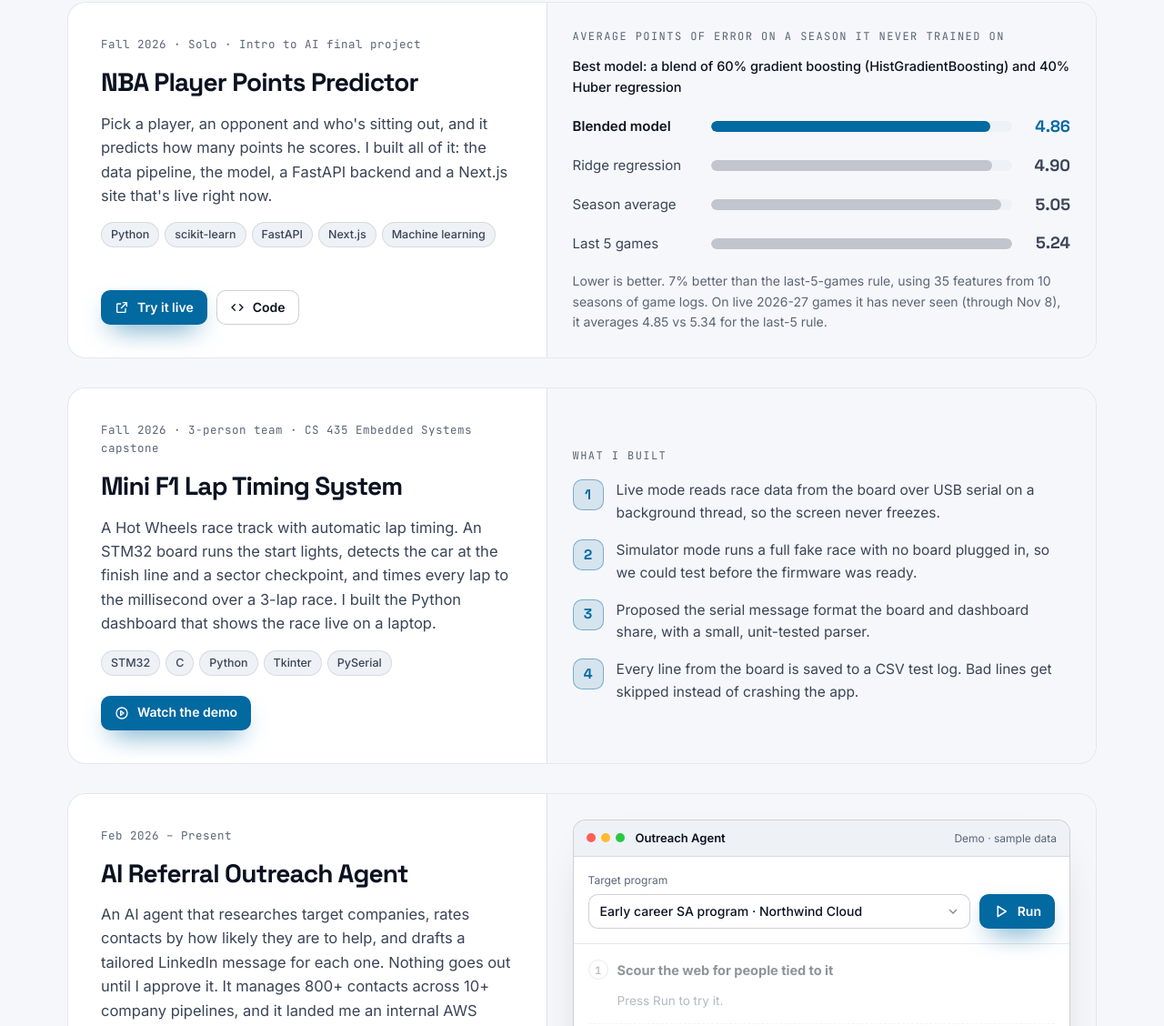
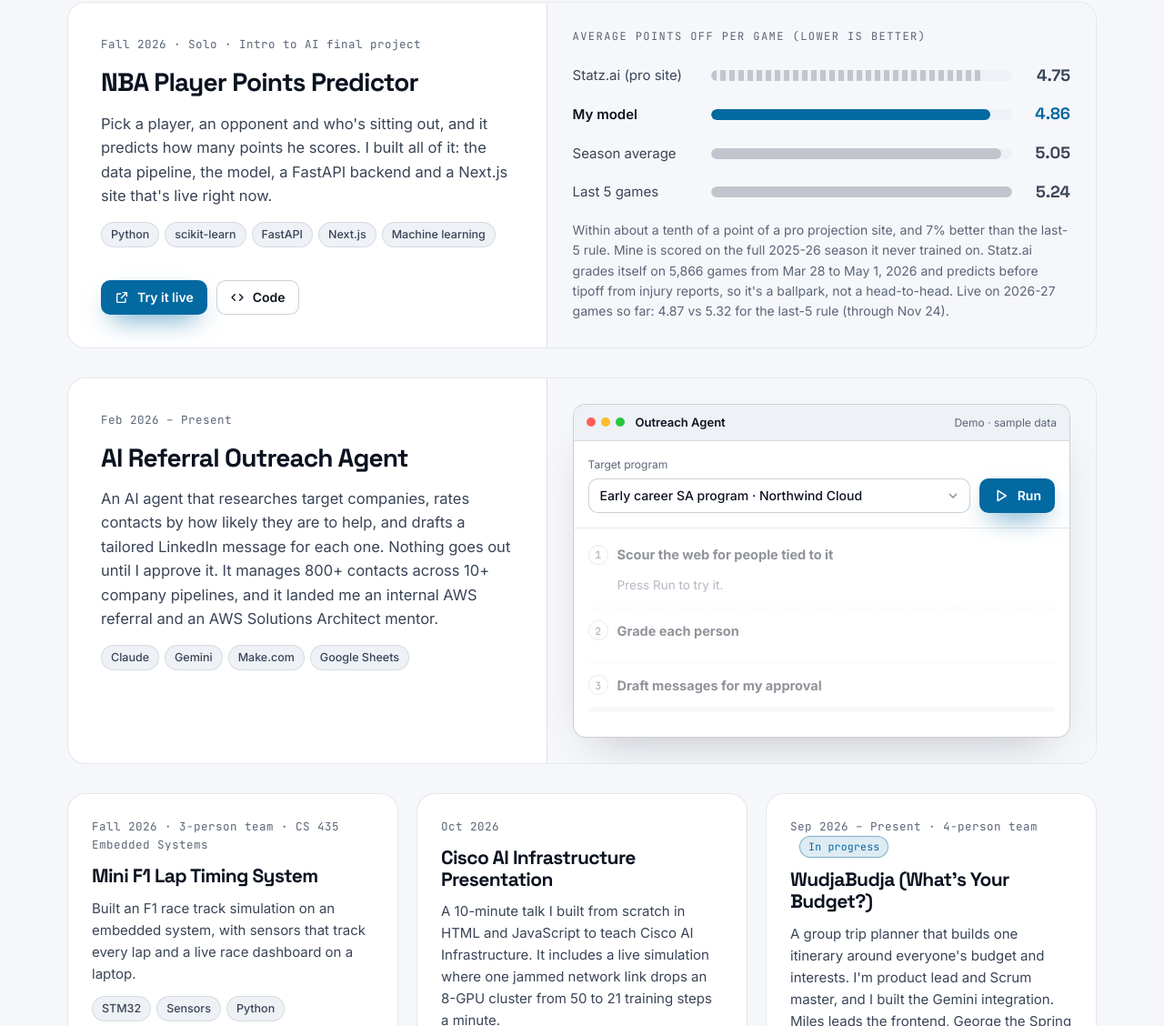
Before and after one commit to ethanokelberry824/ethanokelberry824.github.io, a plain HTML site: page index.html in a window 1280 px wide. Shown: the part 3310-4438 px from the top of the page at 91% size. Drawn offline with Linux system fonts and the light colour scheme; animation ran at ten frames a second.

Commit message:
Compare NBA model to Statz.ai, simplify F1 card
Co-Authored-By: Claude Opus 5.5 <noreply@anthropic.com>
Claude-Session: https://claude.ai/code/session_01Sz3CoaZQZ5t4uK1NN9vXVE

```diff
--- a/css/style.css
+++ b/css/style.css
@@ -892,7 +892,7 @@ kbd {
 .r-val { font-family: var(--font-display); font-size: 18px; text-align: right; }
 .results li.best .r-val { color: var(--accent); }
 .results-note { margin-top: 16px; color: var(--muted); font-size: 14px; }
-.results-model { margin-top: 10px; color: var(--text); font-size: 14.5px; font-weight: 500; }
+.results li.ref .r-bar i { background: repeating-linear-gradient(90deg, var(--border-strong) 0 6px, transparent 6px 10px); }
 
 /* Talk outline */
 .outline ol { list-style: none; display: grid; gap: 16px; margin-top: 16px; }
--- a/js/content.js
+++ b/js/content.js
@@ -237,35 +237,14 @@ window.SITE = {
         { label: "Code", href: "https://github.com/ethanokelberry824/nba-points", kind: "code" },
       ],
       visual: "results",
-      resultsTitle: "Average points of error on a season it never trained on",
-      resultsModel: "Best model: a blend of 60% gradient boosting (HistGradientBoosting) and 40% Huber regression",
+      resultsTitle: "Average points off per game (lower is better)",
       results: [
-        { label: "Blended model", value: 4.86, best: true },
-        { label: "Ridge regression", value: 4.90 },
+        { label: "Statz.ai (pro site)", value: 4.75, ref: true },
+        { label: "My model", value: 4.86, best: true },
         { label: "Season average", value: 5.05 },
         { label: "Last 5 games", value: 5.24 },
       ],
-      resultsNote: "Lower is better. 7% better than the last-5-games rule, using 35 features from 10 seasons of game logs. On live 2026-27 games it has never seen (through Nov 8), it averages 4.85 vs 5.34 for the last-5 rule.",
-    },
-    {
-      id: "project-f1",
-      size: "feature",
-      title: "Mini F1 Lap Timing System",
-      when: "Fall 2026 · 3-person team · CS 435 Embedded Systems capstone",
-      summary:
-        "A Hot Wheels race track with automatic lap timing. An STM32 board runs the start lights, detects the car at the finish line and a sector checkpoint, and times every lap to the millisecond over a 3-lap race. I built the Python dashboard that shows the race live on a laptop.",
-      stack: ["STM32", "C", "Python", "Tkinter", "PySerial"],
-      links: [
-        { label: "Watch the demo", href: "https://drive.google.com/file/d/1VIZQU4o0guhosdVaRyIGiSh9OrAJJ5fb/view?usp=sharing", kind: "video" },
-      ],
-      visual: "outline",
-      outlineTitle: "What I built",
-      outline: [
-        "Live mode reads race data from the board over USB serial on a background thread, so the screen never freezes.",
-        "Simulator mode runs a full fake race with no board plugged in, so we could test before the firmware was ready.",
-        "Proposed the serial message format the board and dashboard share, with a small, unit-tested parser.",
-        "Every line from the board is saved to a CSV test log. Bad lines get skipped instead of crashing the app.",
-      ],
+      resultsNote: "Within about a tenth of a point of a pro projection site, and 7% better than the last-5 rule. Mine is scored on the full 2025-26 season it never trained on. Statz.ai grades itself on 5,866 games from Mar 28 to May 1, 2026 and predicts before tipoff from injury reports, so it's a ballpark, not a head-to-head. Live on 2026-27 games so far: 4.87 vs 5.32 for the last-5 rule (through Nov 24).",
     },
     {
       id: "project-outreach",
@@ -276,6 +255,18 @@ window.SITE = {
         "An AI agent that researches target companies, rates contacts by how likely they are to help, and drafts a tailored LinkedIn message for each one. Nothing goes out until I approve it. It manages 800+ contacts across 10+ company pipelines, and it landed me an internal AWS referral and an AWS Solutions Architect mentor.",
       stack: ["Claude", "Gemini", "Make.com", "Google Sheets"],
       visual: "outreach",
+    },
+    {
+      id: "project-f1",
+      size: "compact",
+      title: "Mini F1 Lap Timing System",
+      when: "Fall 2026 · 3-person team · CS 435 Embedded Systems",
+      summary:
+        "Built an F1 race track simulation on an embedded system, with sensors that track every lap and a live race dashboard on a laptop.",
+      stack: ["STM32", "Sensors", "Python"],
+      links: [
+        { label: "Watch the demo", href: "https://drive.google.com/file/d/1VIZQU4o0guhosdVaRyIGiSh9OrAJJ5fb/view?usp=sharing", kind: "video" },
+      ],
     },
     {
       id: "project-cisco-ai",
--- a/js/main.js
+++ b/js/main.js
@@ -365,9 +365,9 @@
       if (p.visual === "results") {
         var max = Math.max.apply(null, p.results.map(function (r) { return r.value; }));
         return '<div class="results"><p class="mini-label">' + esc(p.resultsTitle) + "</p>" +
-          (p.resultsModel ? '<p class="results-model">' + esc(p.resultsModel) + "</p>" : "") + "<ul>" +
+          "<ul>" +
           p.results.map(function (r) {
-            return '<li class="' + (r.best ? "best" : "") + '"><span class="r-label">' + esc(r.label) + '</span><span class="r-bar"><i style="width:' +
+            return '<li class="' + (r.best ? "best" : r.ref ? "ref" : "") + '"><span class="r-label">' + esc(r.label) + '</span><span class="r-bar"><i style="width:' +
               (r.value / max * 100).toFixed(1) + '%"></i></span><b class="r-val">' + r.value.toFixed(2) + "</b></li>";
           }).join("") + '</ul><p class="results-note">' + esc(p.resultsNote) + "</p></div>";
       }
```
